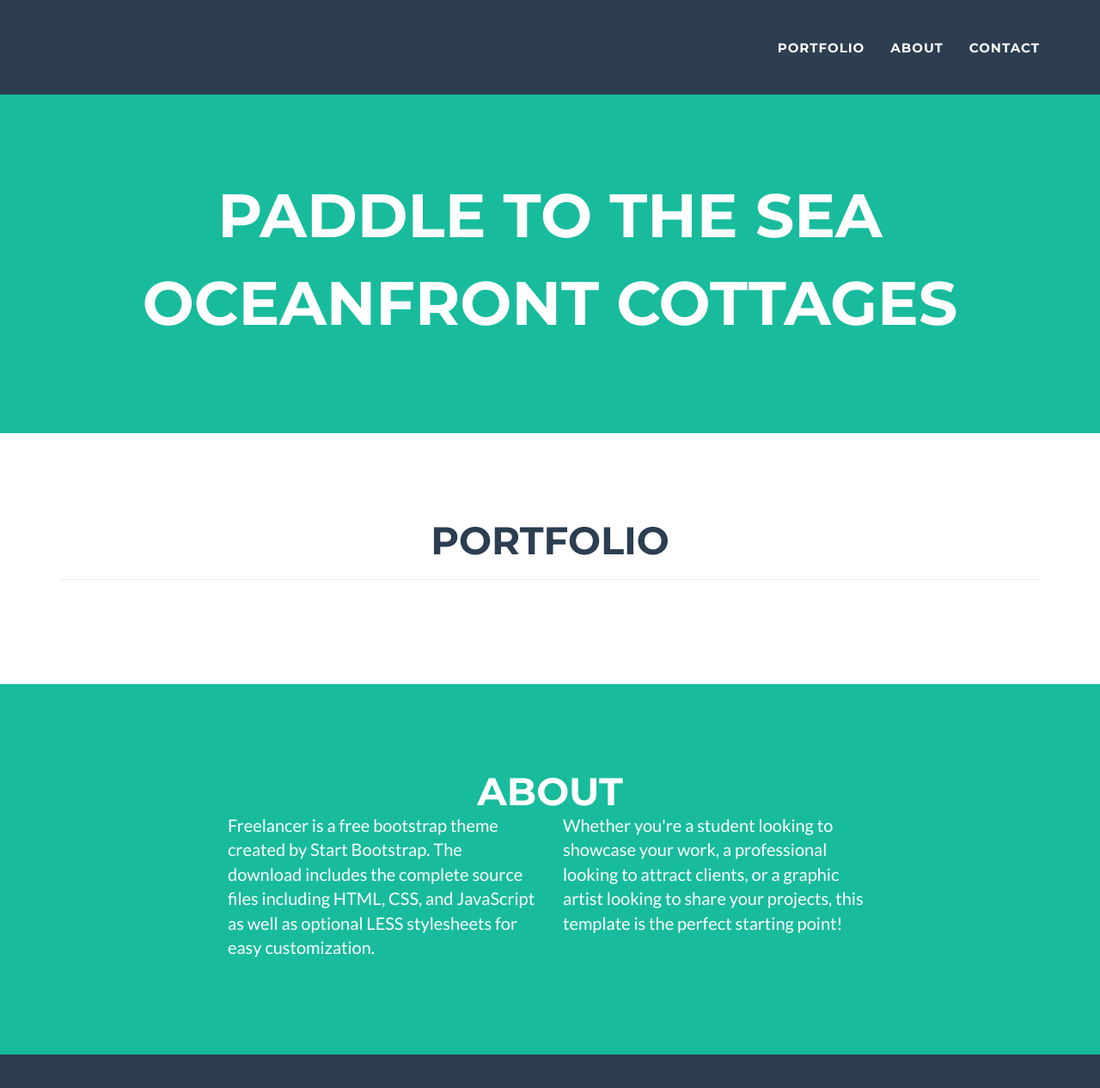
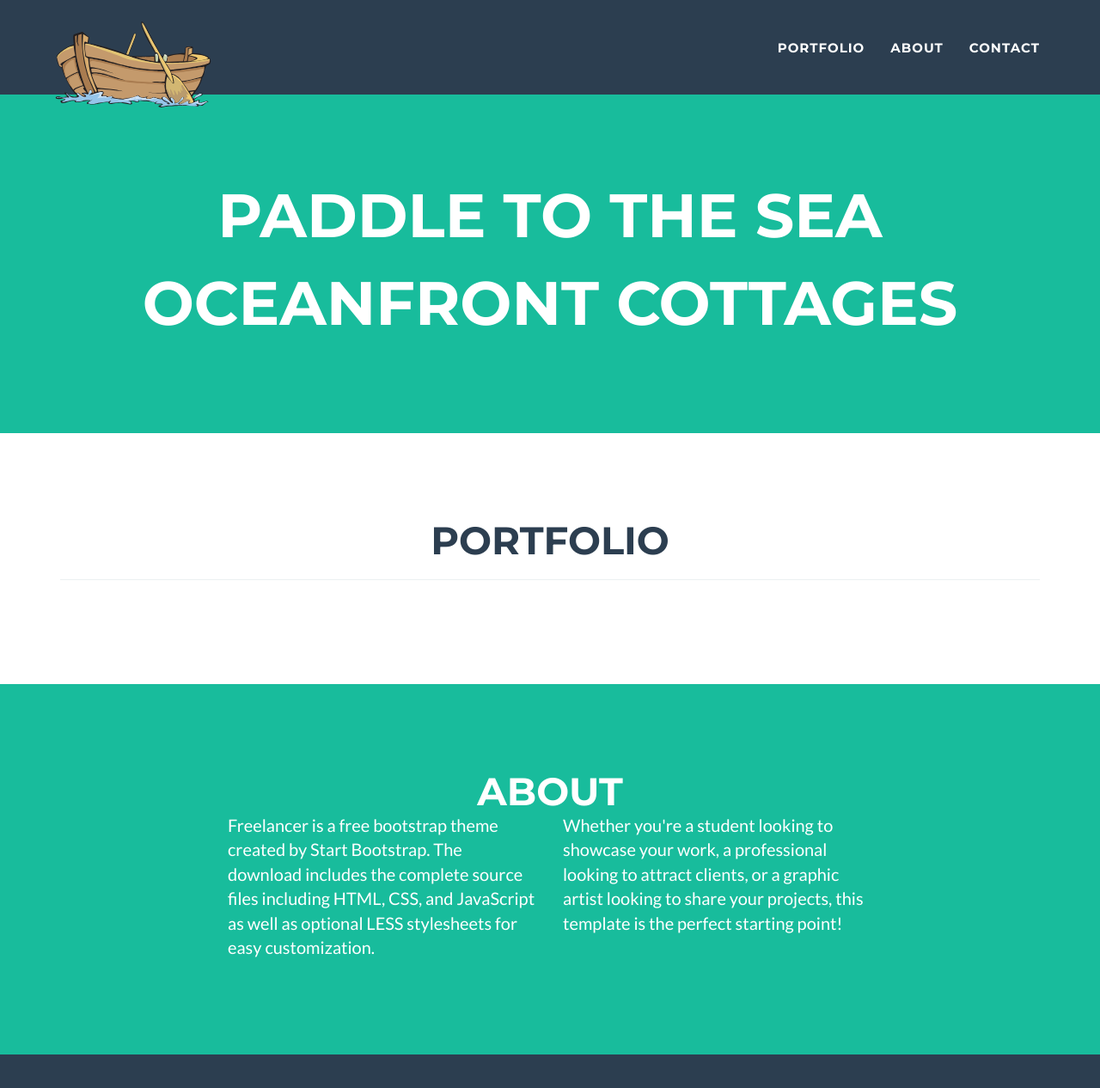
Before and after one commit to ilooner/paddletotheseasite, a Jekyll site: the page built from site/index.html, in a window 1280 px wide and 1357 px high. Shown: the top 1266 px of the window at 86% size. Built offline with Jekyll 4.4.1, drawn with Linux system fonts in a browser that asks for light colours.

Commit message:
- Added logo image  - updated site email and site name

```diff
--- a/site/_config.yml
+++ b/site/_config.yml
@@ -1,11 +1,13 @@
 # Site settings
 theme: freelancer-theme-jekyll
-title: 'paddle to the sea oceanfront cottages'
-email: your-email@domain.com
-url: https://example.github.io
+title: "paddle to the sea oceanfront cottages"
+email: "paddletotheseacottages@gmail.com"
+url: "http://paddletotheseacottages.com"
 description: "Smith River, California oceanfront rentals."
 keywords: "your keywords, separated by commas"
-meta_author: LastName FirstName
+logo_width: 200
+logo_height: 100
+logo_image: "/assets/images/paddleboat.svg"
 
 # Google webmaster tools
 google_verify:
--- a/site/_includes/nav.html
+++ b/site/_includes/nav.html
@@ -9,7 +9,18 @@
                     <span class="icon-bar"></span>
                     <span class="icon-bar"></span>
                 </button>
-                <a class="navbar-brand" href="#page-top"><!-- TODO PUT IMG HERE--></a>
+                <a class="navbar-brand" href="#page-top">
+                    {% if site.logo_image %}
+                        <img src="{{ site.logo_image }}"
+                        {% if site.logo_width %}
+                            width="{{ site.logo_width }}"
+                        {% endif %}
+                        {% if site.logo_height %}
+                            height="{{ site.logo_height }}"
+                        {% endif %}
+                        >
+                    {% endif %}
+                </a>
             </div>
 
             <!-- Collect the nav links, forms, and other content for toggling -->
```
Also changed, not shown: site/_includes/css/main.css (+5 -11 lines), site/Gemfile.lock, site/assets/images/paddleboat.svg (renamed from site/img/paddleboat.svg).
